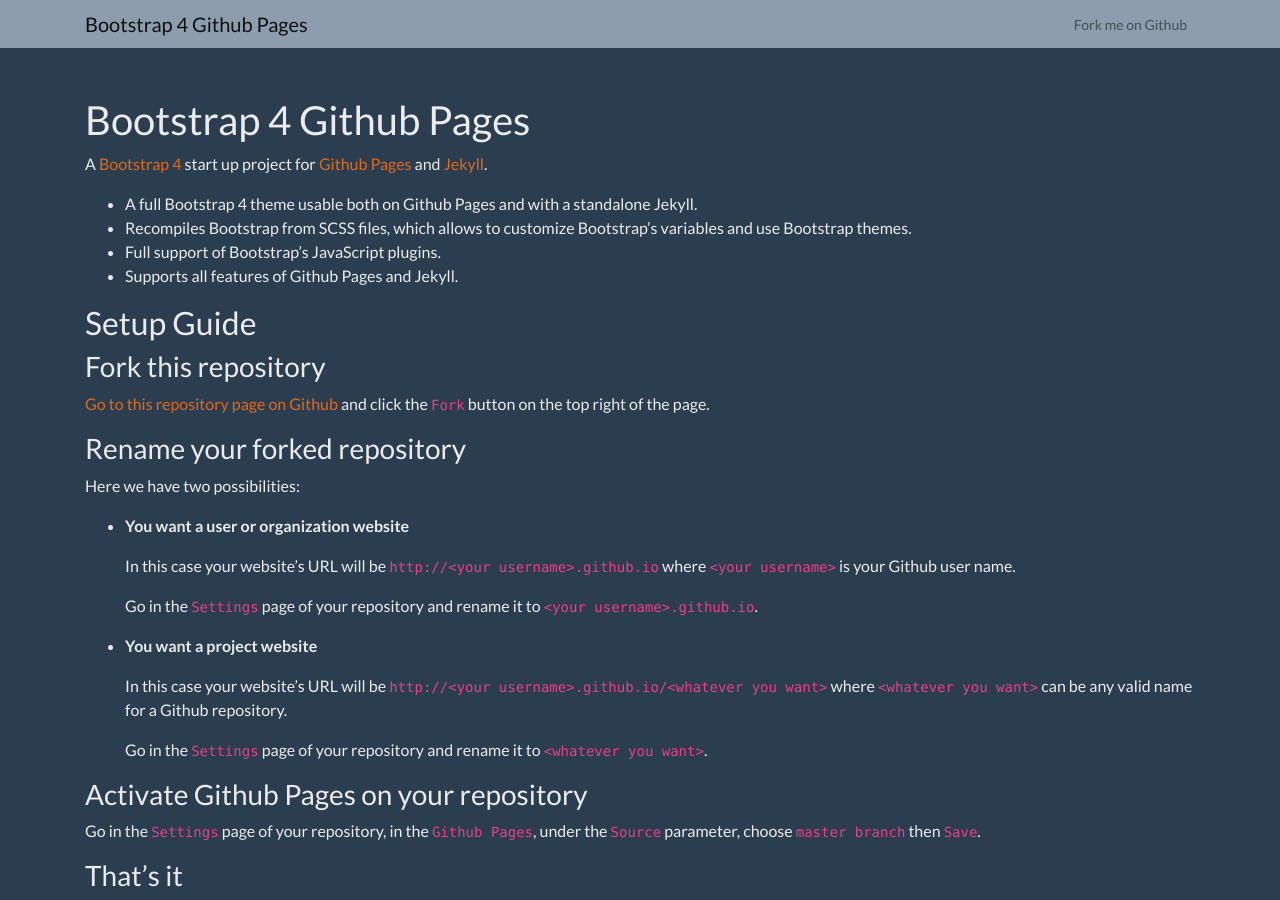
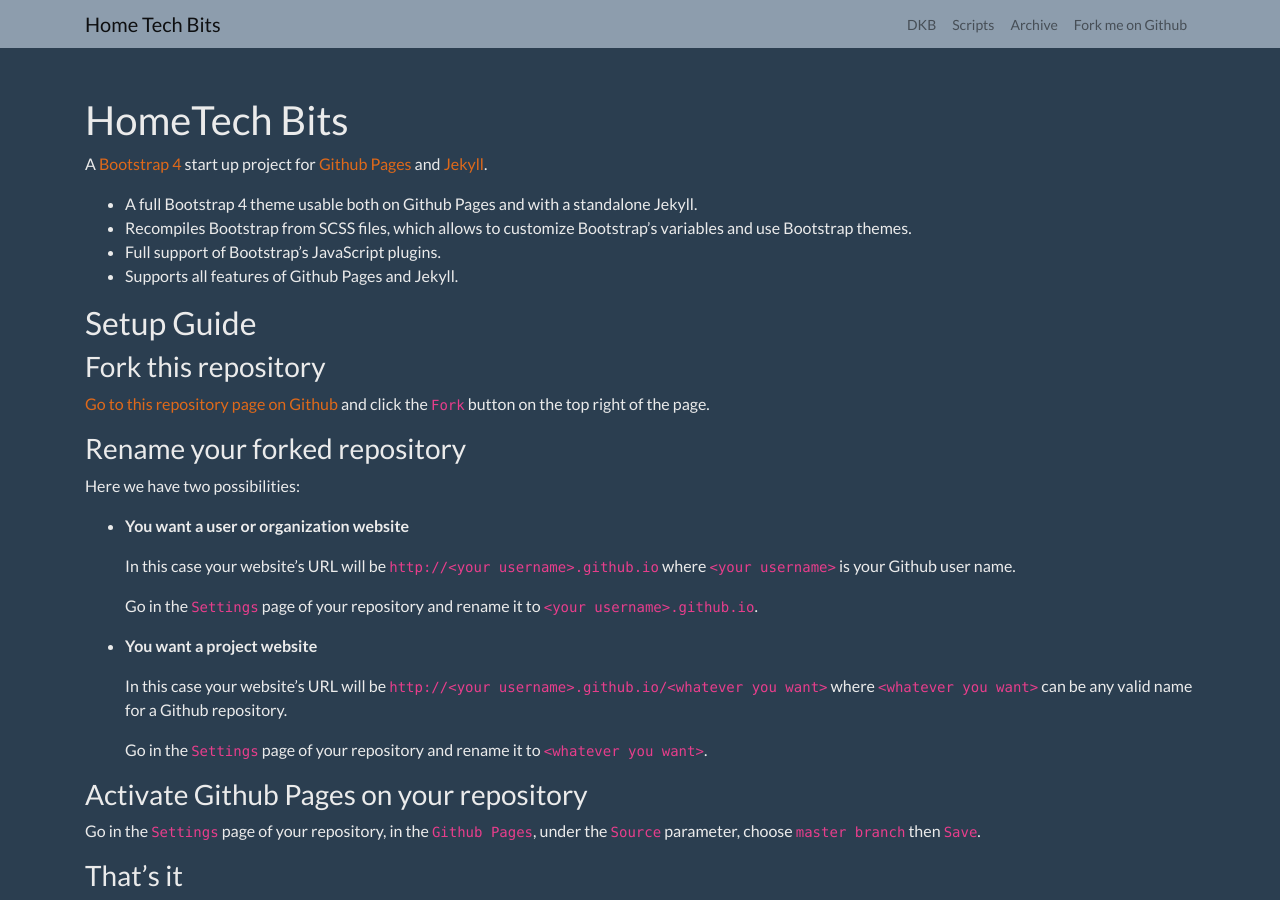
Before and after one commit to bluekrow/bluekrow.github, a Jekyll site: the page built from index.md, in a window 1280 px wide and 900 px high. Built offline with Jekyll 4.4.1, drawn with Linux system fonts in a browser that asks for light colours; some of the changed text lies outside the part shown.

Commit message:
Add header menu items and pages

```diff
--- a/_config.yml
+++ b/_config.yml
@@ -13,8 +13,8 @@
 # you will see them accessed via {{ site.title }}, {{ site.email }}, and so on.
 # You can create any custom variable you would like, and they will be accessible
 # in the templates via {{ site.myvariable }}.
-title: Bootstrap 4 Github Pages
-email: ""
+title: Home Tech Bits
+email: "ravendog@hotmail.com"
 description: >- # this means to ignore newlines until "baseurl:"
   A Bootstrap 4 start up project for Jekyll and Github Pages
 #baseurl: "" # the subpath of your site, e.g. /blog
@@ -31,6 +31,9 @@
 
 # A list of the pages to display in the navigation bar
 header_pages:
+  - dkb.md
+  - scripts.md
+  - archive.md
 
 # Exclude from processing.
 # The following items will not be processed, by default. Create a custom list
--- a/index.md
+++ b/index.md
@@ -1,6 +1,6 @@
 ---
 layout: page
-title: Bootstrap 4 Github Pages
+title: HomeTech Bits
 ---
 
 A [Bootstrap 4](https://getbootstrap.com/) start up project for [Github Pages](https://pages.github.com/) and [Jekyll](https://jekyllrb.com/).
```
Also changed, not shown: archive.md (added, +6 -0 lines), dkb.md (added, +7 -0 lines), scripts.md (added, +6 -0 lines).
